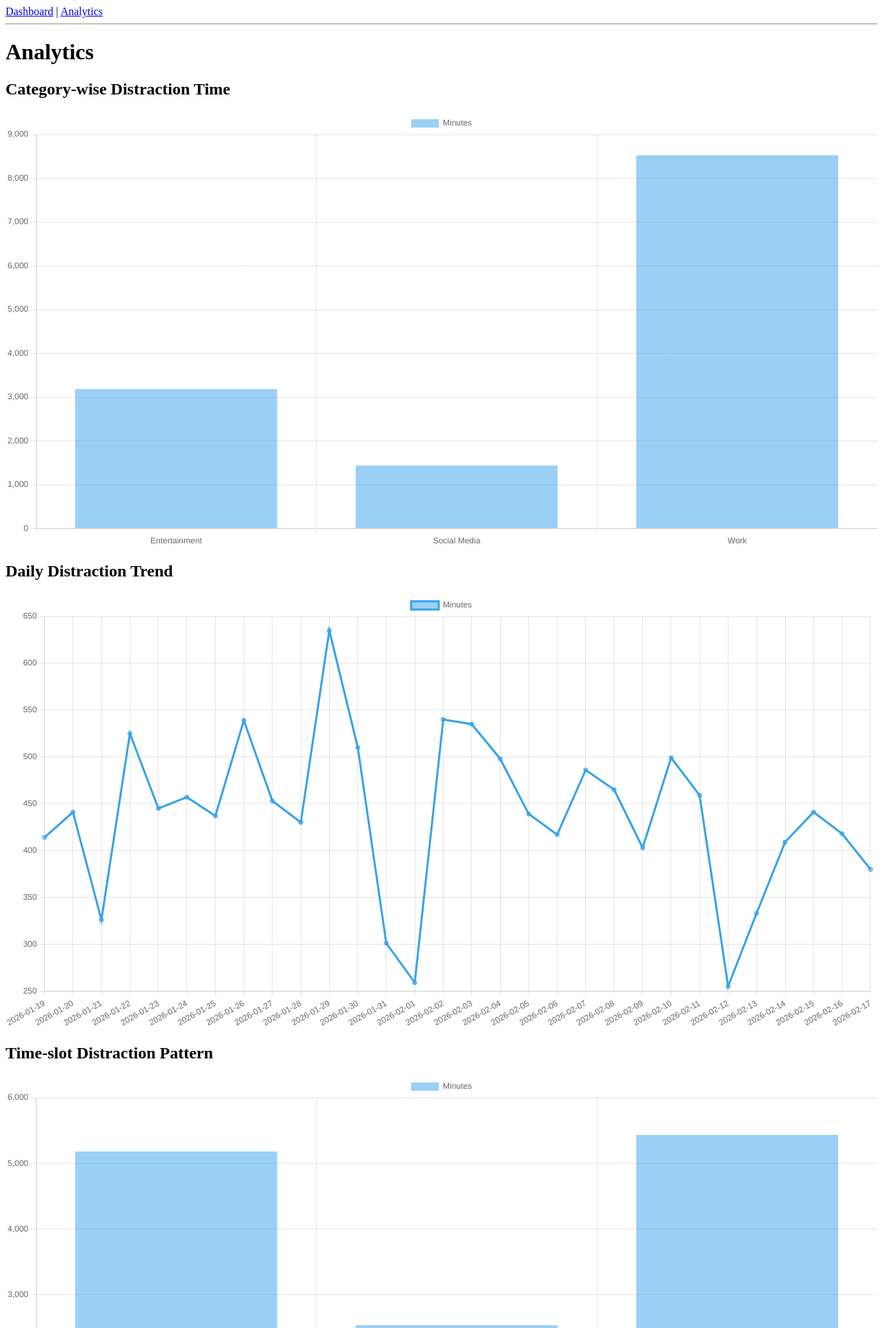
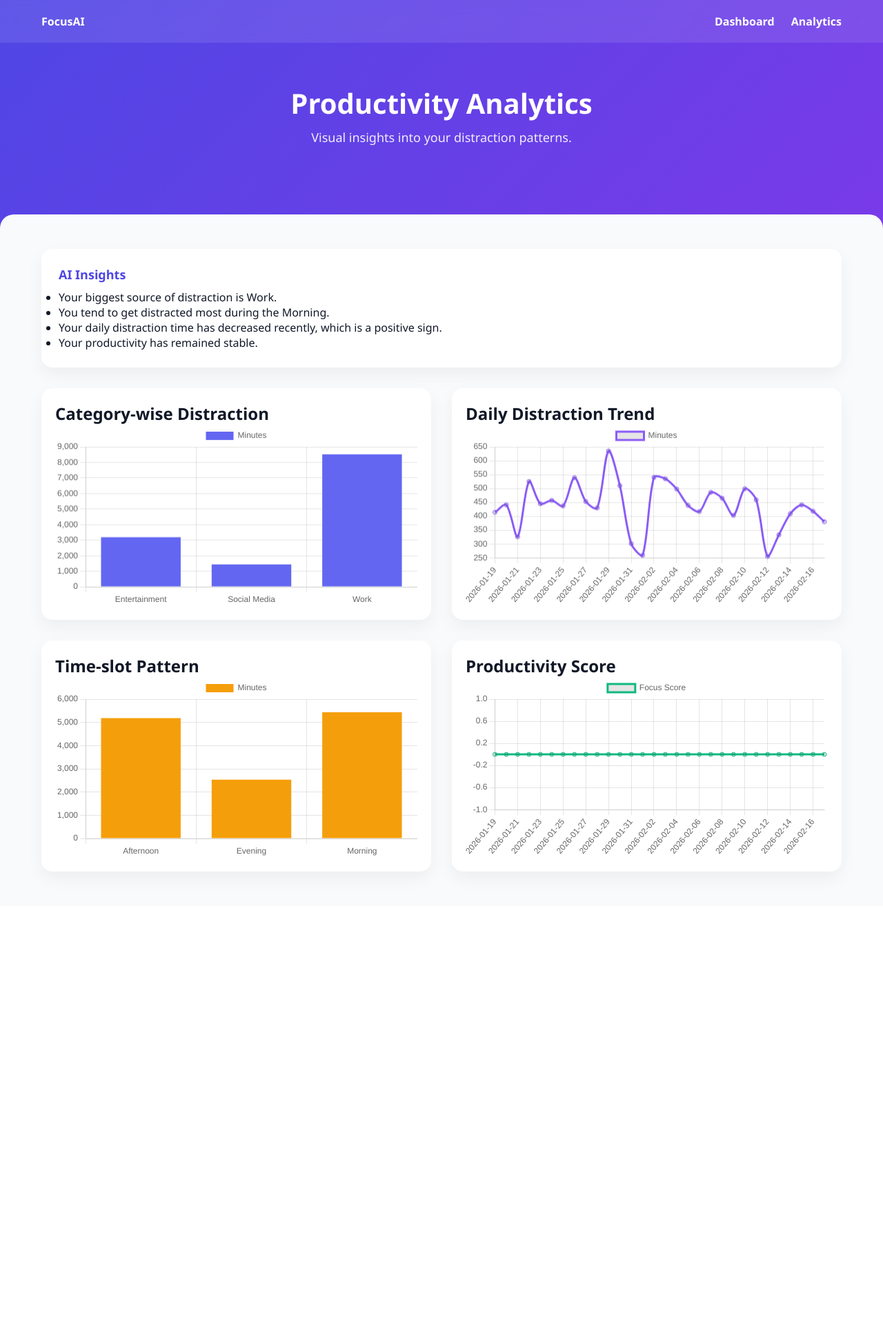
Before and after one commit to NerusuNiharika/FocusAI---AI-Powered-Productivity-Tracker, a Flask app: page /analytics in a window 1280 px wide. Shown: the top 1926 px of the page at 69% size. After the commit the page ends 1273 px from the top, so only its background shows below. Run offline with Flask 3, Linux system fonts and the light colour scheme; data comes from the database, SQL or seed files in the repository; both versions use the stored data as it was after the commit.

Commit message:
Updated project - Work in progress

```diff
--- a/ai/advisor.py
+++ b/ai/advisor.py
@@ -43,3 +43,49 @@ def respond_to_user_message(user_message, total_duration):
 
     # Default response
     return "💡 Thanks for sharing. Small consistent improvements make a big difference."
+
+def generate_analytics_insight(category_data, time_slot_data, productivity_data, daily_data):
+    insights = []
+
+    # 1️⃣ Highest distraction category
+    if category_data:
+        highest_category = max(category_data, key=lambda x: x[1])
+        insights.append(
+            f"Your biggest source of distraction is {highest_category[0]}."
+        )
+
+    # 2️⃣ Most distracting time slot
+    if time_slot_data:
+        worst_time = max(time_slot_data, key=lambda x: x[1])
+        insights.append(
+            f"You tend to get distracted most during the {worst_time[0]}."
+        )
+
+    # 3️⃣ Daily distraction trend (NEW)
+    if daily_data and len(daily_data) >= 2:
+        first_day = daily_data[0][1]
+        last_day = daily_data[-1][1]
+
+        if last_day > first_day:
+            insights.append("Your daily distraction time has increased over the period.")
+        elif last_day < first_day:
+            insights.append("Your daily distraction time has decreased recently, which is a positive sign.")
+        else:
+            insights.append("Your daily distraction time has remained consistent.")
+
+    # 4️⃣ Productivity trend
+    if productivity_data and len(productivity_data) >= 2:
+        first_score = productivity_data[0][1]
+        last_score = productivity_data[-1][1]
+
+        if last_score > first_score:
+            insights.append("Your productivity trend is improving over time.")
+        elif last_score < first_score:
+            insights.append("Your productivity has slightly declined recently.")
+        else:
+            insights.append("Your productivity has remained stable.")
+
+    if not insights:
+        insights.append("Not enough data to generate insights yet.")
+
+    return insights
--- a/app.py
+++ b/app.py
@@ -7,7 +7,7 @@ from database.db import (
     get_time_slot_summary,
     get_productivity_score
 )
-from ai.advisor import get_ai_message, respond_to_user_message
+from ai.advisor import get_ai_message, respond_to_user_message,generate_analytics_insight
 
 app = Flask(__name__)
 
@@ -35,19 +35,33 @@ def home():
     )
 
 @app.route("/analytics")
+
 def analytics():
     category_data = get_category_summary()
     daily_data = get_daily_summary()
     time_slot_data = get_time_slot_summary()
     productivity_data = get_productivity_score()
 
+    has_data = bool(category_data)
+
+    insights = generate_analytics_insight(
+    category_data,
+    time_slot_data,
+    productivity_data,
+    daily_data
+)
+
+
     return render_template(
-        "analytics.html",
-        category_data=category_data,
-        daily_data=daily_data,
-        time_slot_data=time_slot_data,
-        productivity_data=productivity_data
-    )
+    "analytics.html",
+    category_data=category_data,
+    daily_data=daily_data,
+    time_slot_data=time_slot_data,
+    productivity_data=productivity_data,
+    insights=insights,
+    has_data=has_data
+)
+
 
 if __name__ == "__main__":
     app.run(debug=True)
--- a/database/db.py
+++ b/database/db.py
@@ -18,9 +18,12 @@ def get_all_distractions():
     cursor = conn.cursor()
 
     cursor.execute("""
-        SELECT app_name, category, duration
-        FROM distraction_log
-    """)
+    SELECT app_name, category, duration
+    FROM distraction_log
+    ORDER BY datetime DESC
+    LIMIT 10
+""")
+
 
     data = cursor.fetchall()
     conn.close()
--- a/static/css/style.css
+++ b/static/css/style.css
@@ -1,18 +1,128 @@
+/* ----------------- GLOBAL RESET ----------------- */
+* {
+    margin: 0;
+    padding: 0;
+    box-sizing: border-box;
+}
+
 body {
-    font-family: Arial, sans-serif;
-    margin: 30px;
+    font-family: "Segoe UI", sans-serif;
+    background: linear-gradient(135deg, #4f46e5, #9333ea);
+    min-height: 100vh;
+    color: #111827;
+}
+
+/* ----------------- NAVBAR ----------------- */
+nav {
+    display: flex;
+    justify-content: space-between;
+    align-items: center;
+    padding: 20px 60px;
+    background: rgba(255, 255, 255, 0.1);
+    backdrop-filter: blur(10px);
 }
 
 nav a {
-    margin-right: 10px;
+    color: white;
     text-decoration: none;
-    font-weight: bold;
+    font-weight: 600;
+    margin-left: 20px;
 }
 
-h1, h2 {
-    color: #333;
+nav a:hover {
+    opacity: 0.8;
 }
 
-hr {
-    margin: 20px 0;
+/* ----------------- HERO SECTION ----------------- */
+.hero {
+    text-align: center;
+    padding: 60px 20px;
+    color: white;
 }
+
+.hero h1 {
+    font-size: 40px;
+    margin-bottom: 10px;
+}
+
+.hero p {
+    font-size: 18px;
+    opacity: 0.9;
+}
+
+/* ----------------- MAIN CONTAINER ----------------- */
+.container {
+    background: #f9fafb;
+    border-radius: 20px 20px 0 0;
+    padding: 50px 60px;
+    margin-top: 40px;
+    min-height: 70vh;
+}
+
+/* ----------------- DASHBOARD GRID ----------------- */
+.dashboard-grid {
+    display: grid;
+    grid-template-columns: repeat(auto-fit, minmax(250px, 1fr));
+    gap: 25px;
+    margin-bottom: 40px;
+}
+
+.card {
+    background: white;
+    padding: 25px;
+    border-radius: 16px;
+    box-shadow: 0 10px 25px rgba(0,0,0,0.05);
+}
+
+.card h2 {
+    font-size: 18px;
+    margin-bottom: 10px;
+    color: #4f46e5;
+}
+
+.card p {
+    font-size: 16px;
+}
+
+/* ----------------- FORM ----------------- */
+.ai-section input {
+    padding: 12px;
+    width: 70%;
+    border-radius: 8px;
+    border: 1px solid #ddd;
+    margin-right: 10px;
+}
+
+.ai-section button {
+    padding: 12px 20px;
+    border: none;
+    border-radius: 8px;
+    background: #4f46e5;
+    color: white;
+    font-weight: 600;
+    cursor: pointer;
+}
+
+.ai-section button:hover {
+    background: #4338ca;
+}
+
+/* ----------------- RECORD LIST ----------------- */
+.record-list li {
+    padding: 10px 0;
+    border-bottom: 1px solid #eee;
+}
+
+/* ----------------- ANALYTICS PAGE ----------------- */
+.analytics-grid {
+    display: grid;
+    grid-template-columns: 1fr 1fr;
+    gap: 30px;
+}
+
+.chart-card {
+    background: white;
+    padding: 20px;
+    border-radius: 16px;
+    box-shadow: 0 10px 25px rgba(0,0,0,0.05);
+}
--- a/templates/analytics.html
+++ b/templates/analytics.html
@@ -2,91 +2,106 @@
 <html>
 <head>
     <title>Analytics</title>
+    <link rel="stylesheet" href="{{ url_for('static', filename='css/style.css') }}">
     <script src="https://cdn.jsdelivr.net/npm/chart.js"></script>
 </head>
 <body>
 
 <nav>
-    <a href="/">Dashboard</a> |
+    <div style="color:white;font-weight:700;">FocusAI</div>
+    <div>
+        <a href="/">Dashboard</a>
         <a href="/analytics">Analytics</a>
+    </div>
 </nav>
-<hr>
 
-<h1>Analytics</h1>
+<div class="hero">
+    <h1>Productivity Analytics</h1>
+    <p>Visual insights into your distraction patterns.</p>
+</div>
 
-<!-- Chart 1 -->
-<h2>Category-wise Distraction Time</h2>
+<div class="container">
+
+    <!-- AI Insights Section -->
+    <div class="card" style="margin-bottom:30px;">
+        <h2>AI Insights</h2>
+        <ul>
+            {% for insight in insights %}
+                <li>{{ insight }}</li>
+            {% endfor %}
+        </ul>
+    </div>
+
+    {% if has_data %}
+
+    <!-- Charts Grid -->
+    <div class="analytics-grid">
+
+        <div class="chart-card">
+            <h2>Category-wise Distraction</h2>
             <canvas id="categoryChart"></canvas>
+        </div>
 
-<!-- Chart 2 -->
+        <div class="chart-card">
             <h2>Daily Distraction Trend</h2>
             <canvas id="dailyChart"></canvas>
+        </div>
 
-<!-- Chart 3 -->
-<h2>Time-slot Distraction Pattern</h2>
+        <div class="chart-card">
+            <h2>Time-slot Pattern</h2>
             <canvas id="timeSlotChart"></canvas>
+        </div>
 
-<!-- Chart 4 -->
-<h2>Productivity Score Trend</h2>
+        <div class="chart-card">
+            <h2>Productivity Score</h2>
             <canvas id="productivityChart"></canvas>
+        </div>
 
+    </div>
+
+    <!-- Chart Scripts (Only if data exists) -->
     <script>
-/* ---------- Chart 1 ---------- */
-const categoryData = [
-    {% for row in category_data %}
-    { label: "{{ row[0] }}", value: {{ row[1] }} },
-    {% endfor %}
-];
+        const categoryData = {{ category_data | tojson }};
+        const dailyData = {{ daily_data | tojson }};
+        const timeSlotData = {{ time_slot_data | tojson }};
+        const productivityData = {{ productivity_data | tojson }};
 
         new Chart(document.getElementById('categoryChart'), {
             type: 'bar',
             data: {
-        labels: categoryData.map(d => d.label),
+                labels: categoryData.map(d => d[0]),
                 datasets: [{
                     label: 'Minutes',
-            data: categoryData.map(d => d.value)
+                    data: categoryData.map(d => d[1]),
+                    backgroundColor: '#6366f1'
                 }]
             }
         });
 
-/* ---------- Chart 2 ---------- */
-const dailyData = [
-    {% for row in daily_data %}
-    { label: "{{ row[0] }}", value: {{ row[1] }} },
-    {% endfor %}
-];
-
         new Chart(document.getElementById('dailyChart'), {
             type: 'line',
             data: {
-        labels: dailyData.map(d => d.label),
+                labels: dailyData.map(d => d[0]),
                 datasets: [{
                     label: 'Minutes',
-            data: dailyData.map(d => d.value),
-            fill: false
+                    data: dailyData.map(d => d[1]),
+                    borderColor: '#8b5cf6',
+                    tension: 0.3
                 }]
             }
         });
 
-/* ---------- Chart 3 ---------- */
-const timeSlotData = [
-    {% for row in time_slot_data %}
-    { label: "{{ row[0] }}", value: {{ row[1] }} },
-    {% endfor %}
-];
-
         new Chart(document.getElementById('timeSlotChart'), {
             type: 'bar',
             data: {
-        labels: timeSlotData.map(d => d.label),
+                labels: timeSlotData.map(d => d[0]),
                 datasets: [{
                     label: 'Minutes',
-            data: timeSlotData.map(d => d.value)
+                    data: timeSlotData.map(d => d[1]),
+                    backgroundColor: '#f59e0b'
                 }]
             }
         });
-// -------- Chart 4: Productivity Score --------
-const productivityData = {{ productivity_data | tojson }};
 
         new Chart(document.getElementById('productivityChart'), {
             type: 'line',
@@ -95,12 +110,27 @@ new Chart(document.getElementById('productivityChart'), {
                 datasets: [{
                     label: 'Focus Score',
                     data: productivityData.map(d => d[1]),
-            fill: false
+                    borderColor: '#10b981',
+                    tension: 0.3
                 }]
             }
         });
+    </script>
 
-</script>
+    {% else %}
+
+    <!-- No Data Message -->
+    <div class="card">
+        <h2>No Data Available</h2>
+        <p>
+            No distraction records found yet. Start tracking your activity
+            to see analytics and AI insights.
+        </p>
+    </div>
+
+    {% endif %}
+
+</div>
 
 </body>
 </html>
```
Also changed, not shown: seed_data.py (added, +59 -0 lines), templates/index.html (+34 -27 lines), README.md (added), distraction.db. Lines whose indentation alone changed are shown as unchanged.
